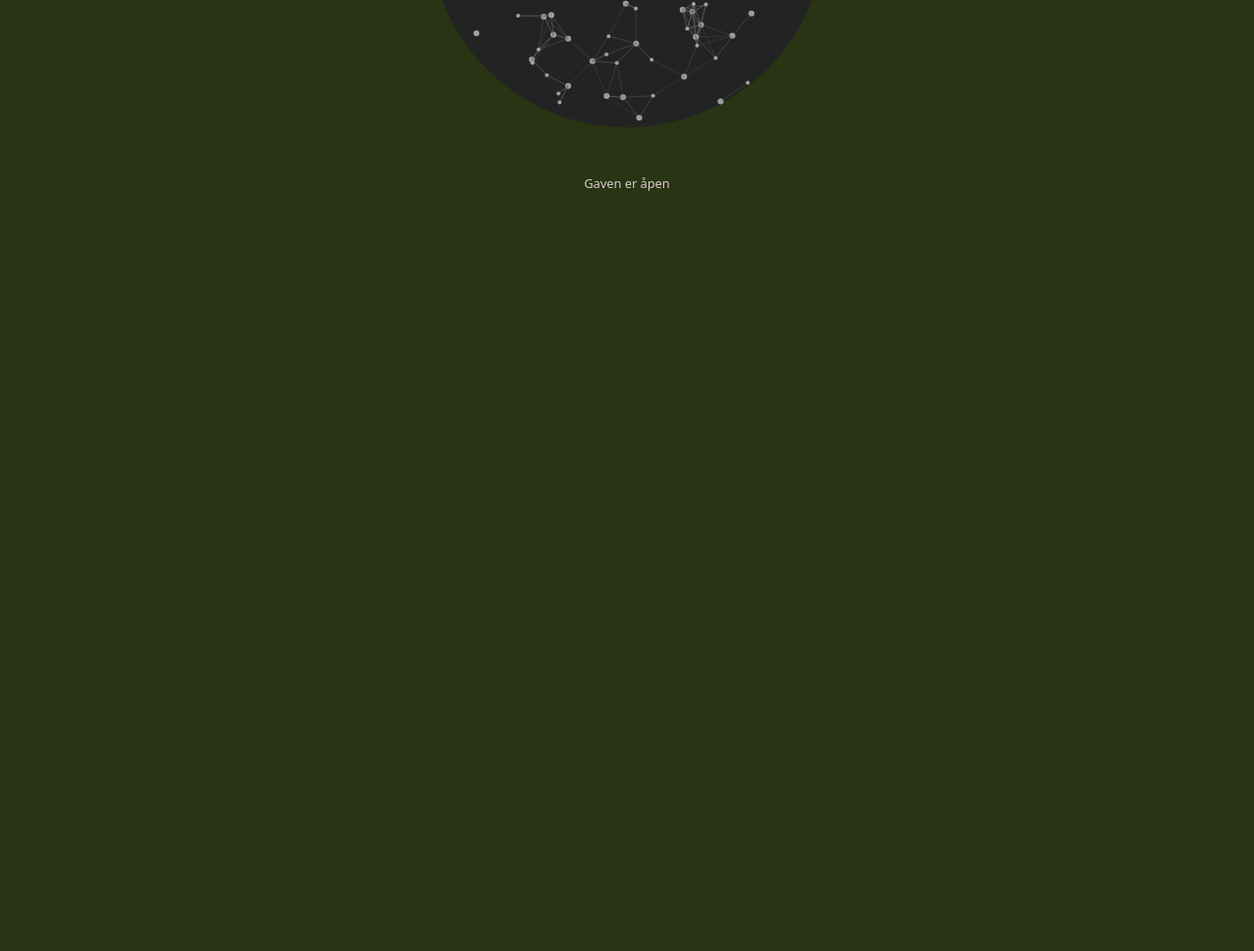
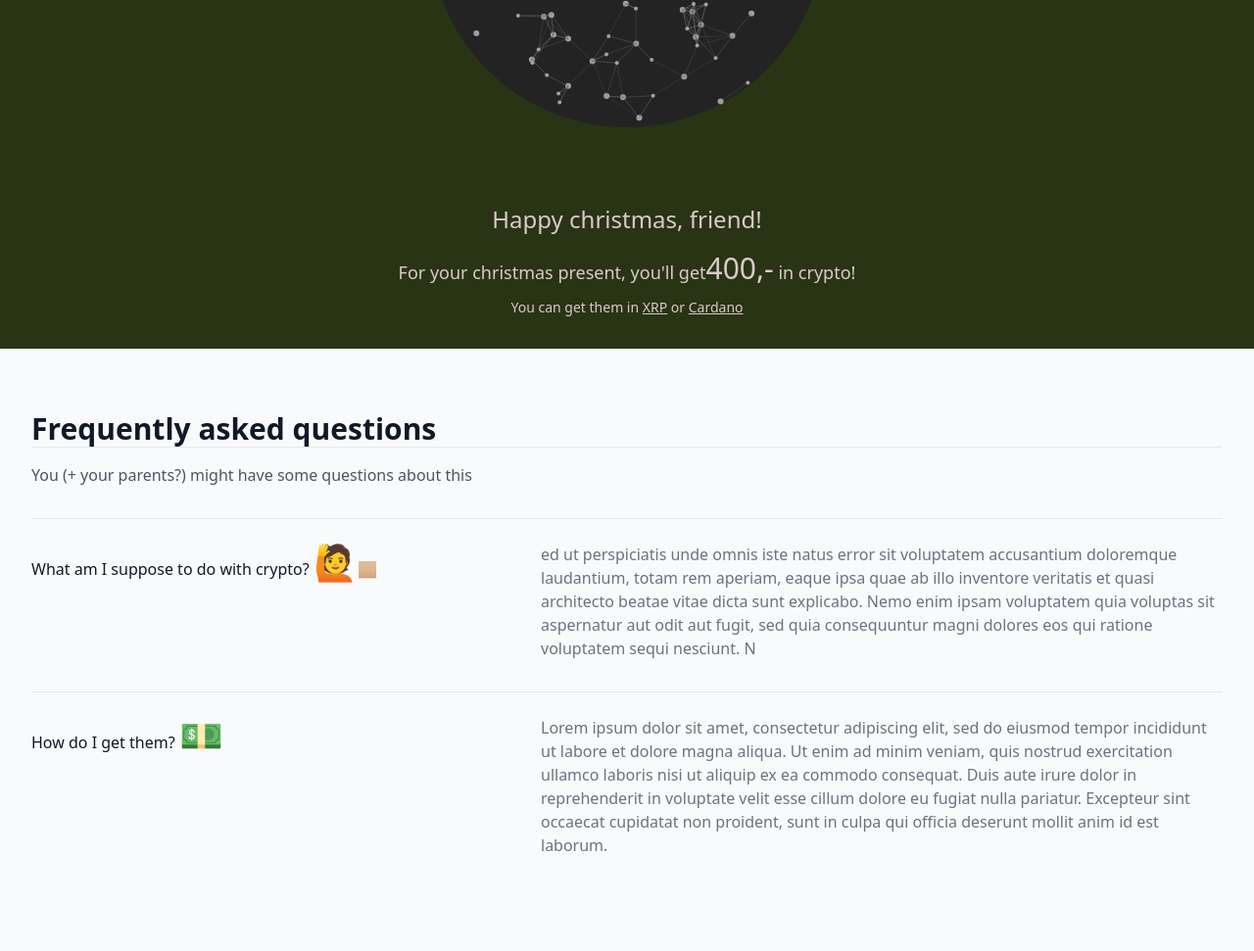
Before and after one commit to tomfa/qr-christmas-present, a website: page src/index.html in a window 1280 px wide. Shown: the part 322-1293 px from the top of the page at 98% size. Before the commit the page ends 800 px from the top, so only its background shows below. Drawn offline with nearby package versions, Linux system fonts and the light colour scheme; files that its build step writes are made by us from their sources; a web font is replaced by a local one.

Commit message:
Add christmas present text

```diff
--- a/package.json
+++ b/package.json
@@ -6,7 +6,7 @@
   "scripts": {
     "test": "echo \"Error: no test specified\" && exit 1",
     "build": "postcss styles.css -o src/styles.css",
-    "dev": "npm run build && live-server src --port=8080"
+    "dev": "DEV=true npm run build && live-server src --port=8080"
   },
   "keywords": [],
   "author": "Tomas Fagerbekk <tomas.a.fagerbekk@gmail.com>",
--- a/src/index.html
+++ b/src/index.html
@@ -1,4 +1,6 @@
 <head>
+    <meta charset="utf-8"/>
+    <meta name="viewport" content="width=device-width, initial-scale=1, shrink-to-fit=no"/>
     <link rel="stylesheet" href="https://rsms.me/inter/inter.css">
     <link rel="stylesheet" href="./styles.css"/>
     <style>
@@ -23,8 +25,8 @@
         font-weight: bold;
       }
 
-      .hidden {
-        /* display: none; */
+      .timer-hidden {
+        display: none;
       }
 
     </style>
@@ -32,16 +34,46 @@
 <body>
 <div class="wrapper">
     <canvas id="canvas" width="500" height="500"></canvas>
-    <small class="timer-displayed">Gaven er åpen</small>
+    <small class="timer-show timer-hidden">Gaven åpnes om...</small>
     <p id="demo"></p>
-    <div class="hidden">
-        <h3>God jul, Tobias!</h3>
-        <p>I tillegg til den andre gaven skal du få <span
-                class="large">400,-</span> i kryptovaluta!</p>
-        <p>Du kan velge mellom:</p>
-        <ul>
-            <li></li>
-        </ul>
+    <div class="timer-hidden">
+        <h3 class="text-2xl mb-4">Happy christmas, friend!</h3>
+        <p class="text-lg">For your christmas present, you'll get<span
+                class="large text-3xl mb-4">400,-</span> in crypto!</p>
+        <p class="text-sm mt-3">You can get them in <a href="https://www.coinbase.com/price/xrp" class="underline">XRP</a> or <a href="https://www.coinbase.com/price/cardano" class="underline">Cardano</a> </p>
+
+    </div>
+</div>
+<div class="bg-gray-50 mt-8 timer-hidden">
+    <div class="max-w-7xl mx-auto py-12 px-4 divide-y divide-gray-200 sm:px-6 lg:py-16 lg:px-8">
+        <h2 class="text-3xl font-extrabold text-gray-900">
+            Frequently asked questions
+        </h2>
+        <p class="text-gray-600 pt-4">You (+ your parents?) might have some questions about this</p>
+        <div class="mt-8">
+            <dl class="divide-y divide-gray-200">
+                <div class="pt-6 pb-8 md:grid md:grid-cols-12 md:gap-8">
+                    <dt class="text-base font-medium text-gray-900 md:col-span-5">
+                        What am I suppose to do with crypto? <span class="text-4xl">🙋</span>🏼
+                    </dt>
+                    <dd class="mt-2 md:mt-0 md:col-span-7">
+                        <p class="text-base text-gray-500">
+                            ed ut perspiciatis unde omnis iste natus error sit voluptatem accusantium doloremque laudantium, totam rem aperiam, eaque ipsa quae ab illo inventore veritatis et quasi architecto beatae vitae dicta sunt explicabo. Nemo enim ipsam voluptatem quia voluptas sit aspernatur aut odit aut fugit, sed quia consequuntur magni dolores eos qui ratione voluptatem sequi nesciunt. N
+                        </p>
+                    </dd>
+                </div>
+                <div class="pt-6 pb-8 md:grid md:grid-cols-12 md:gap-8">
+                    <dt class="text-base font-medium text-gray-900 md:col-span-5">
+                        How do I get them? <span class="text-4xl">💵</span>
+                    </dt>
+                    <dd class="mt-2 md:mt-0 md:col-span-7">
+                        <p class="text-base text-gray-500">
+                            Lorem ipsum dolor sit amet, consectetur adipiscing elit, sed do eiusmod tempor incididunt ut labore et dolore magna aliqua. Ut enim ad minim veniam, quis nostrud exercitation ullamco laboris nisi ut aliquip ex ea commodo consequat. Duis aute irure dolor in reprehenderit in voluptate velit esse cillum dolore eu fugiat nulla pariatur. Excepteur sint occaecat cupidatat non proident, sunt in culpa qui officia deserunt mollit anim id est laborum.
+                        </p>
+                    </dd>
+                </div>
+            </dl>
+        </div>
     </div>
 </div>
 </body>
@@ -72,7 +104,11 @@
     // If the count down is finished, write some text
     if (distance < 0) {
       clearInterval(x);
+      Array.from(document.querySelectorAll('.timer-hidden')).forEach(node => node.classList.remove('timer-hidden'))
+      Array.from(document.querySelectorAll('.timer-show')).forEach(node => node.classList.add('hidden'))
       document.getElementById("demo").innerHTML = "";
+    } else {
+      Array.from(document.querySelectorAll('.timer-show')).forEach(node => node.classList.remove('timer-hidden'))
     }
   }, 1000);
 
```
Also changed, not shown: 1 other file.
